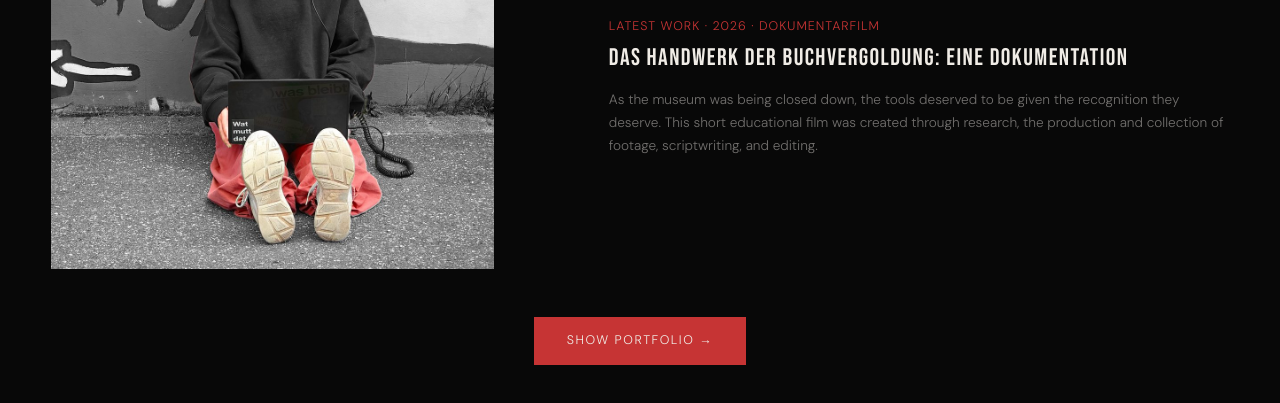
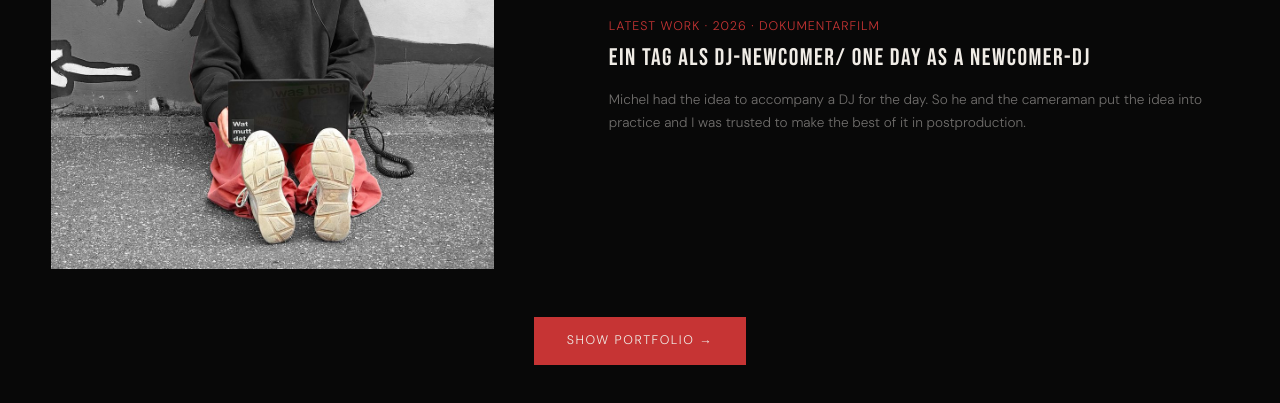
Before and after one commit to sistaevaproductions/github.io, a plain HTML site: page index.html in a window 1280 px wide. Shown: the part 2335-2738 px from the top of the page. Drawn offline with Linux system fonts and the light colour scheme.

Commit message:
Update index.html

```diff
--- a/index.html
+++ b/index.html
@@ -174,12 +174,12 @@
       <!-- LATEST WORK: um das Featured-Video zu wechseln, einfach die YouTube-ID
            im iframe unten ersetzen und Titel/Info/Context anpassen. -->
       <div class="video-wrapper">
-        <iframe src="https://www.youtube.com/embed/ixERkpuydN4?si=T_Qy_kiqmbJ3_mDM" allowfullscreen></iframe>
+        <iframe src="https://youtu.be/rJ6UyNSKI_8?si=wJ5NoZsEDIHQOQFV" allowfullscreen></iframe>
       </div>
       <div class="video-meta">
         <div class="video-info">Latest Work · 2026 · Dokumentarfilm</div>
-        <div class="video-title">Das Handwerk der Buchvergoldung: Eine Dokumentation</div>
-        <div class="video-context">As the museum was being closed down, the tools deserved to be given the recognition they deserve. This short educational film was created through research, the production and collection of footage, scriptwriting, and editing.</div>
+        <div class="video-title">Ein Tag als DJ-Newcomer/ One day as a Newcomer-DJ</div>
+        <div class="video-context">Michel had the idea to accompany a DJ for the day. So he and the cameraman put the idea into practice and I was trusted to make the best of it in postproduction.</div>
       </div>
     </div>
   </div>
```
